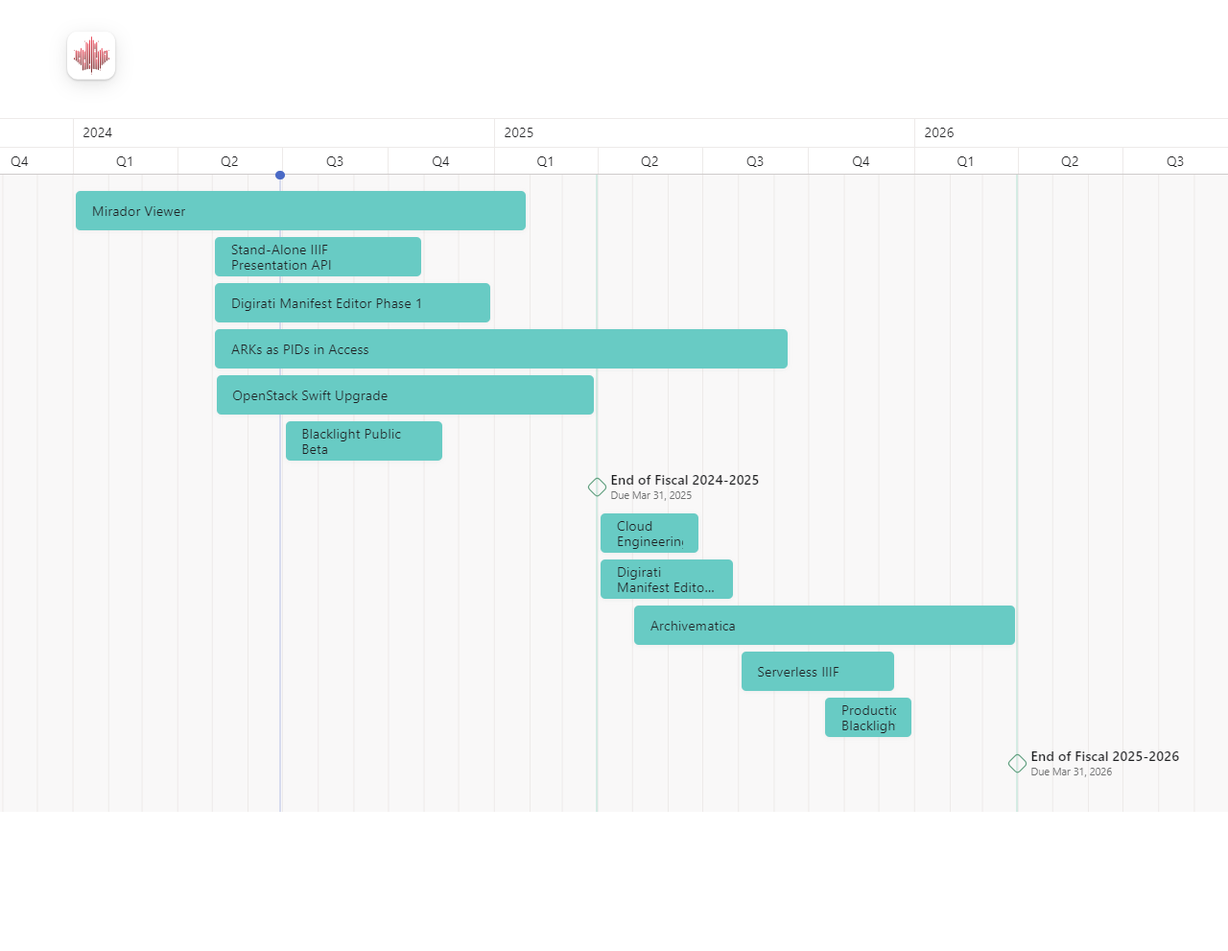
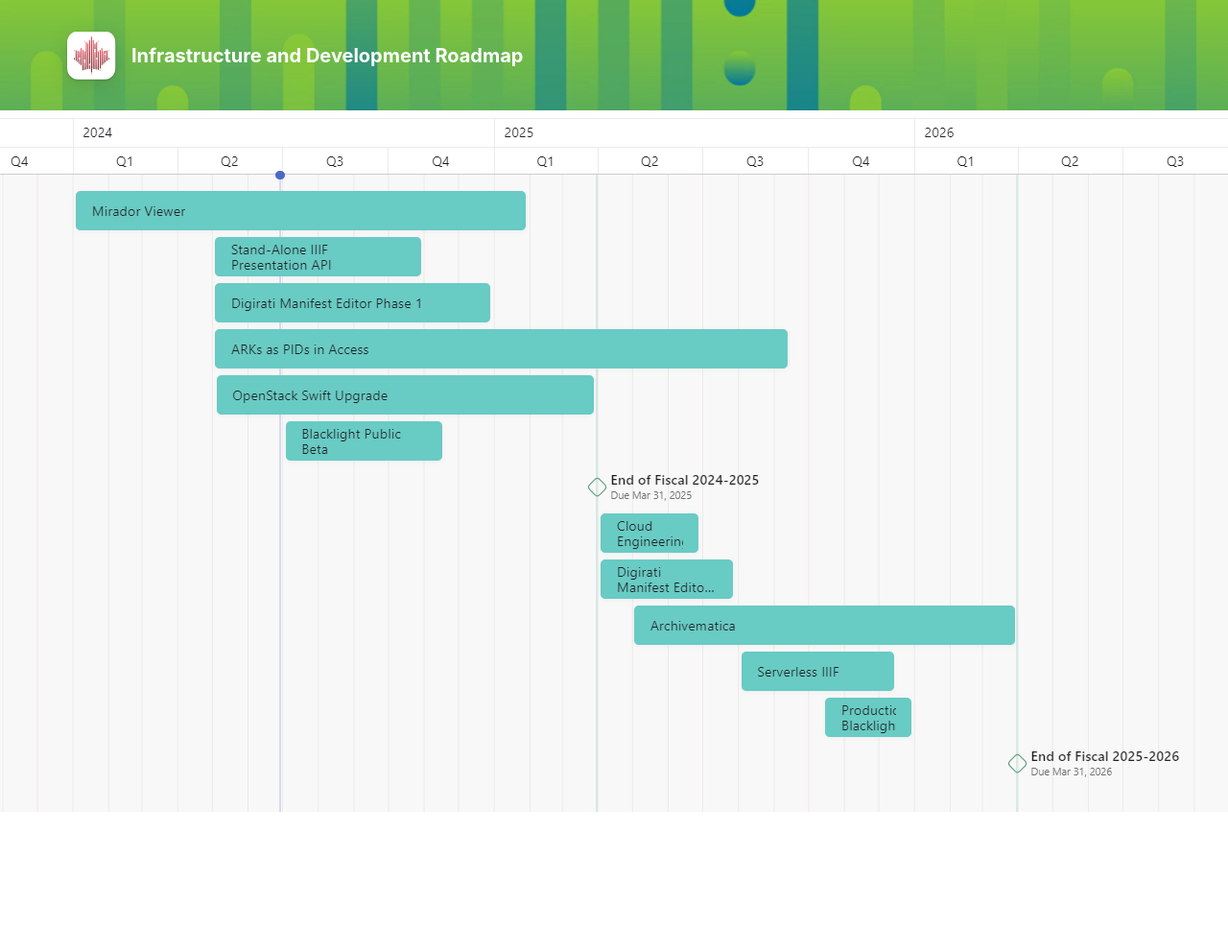
Before and after one commit to crkn-rcdr/infra-dev-roadmap, a Jekyll site: the page built from index.html, in a window 1280 px wide. Shown: the whole page at 96% size. Built offline with Jekyll 4.4.1, drawn with Linux system fonts in a browser that asks for light colours; nearby versions of some CDN libraries.

Commit message:
Update default.html

```diff
--- a/_layouts/default.html
+++ b/_layouts/default.html
@@ -7,7 +7,7 @@
     <!--video autoplay muted loop id="myVideo">
       <source src="assets/videos/2020_CRKN_Website_Header_FINAL.mp4" type="video/mp4">
     </video-->
-    <div class="bannerImg"></div>
+    <div id="bannerImg"></div>
     <div class="container">
         {% include header.html %}
         {% include iframes.html %}
```
